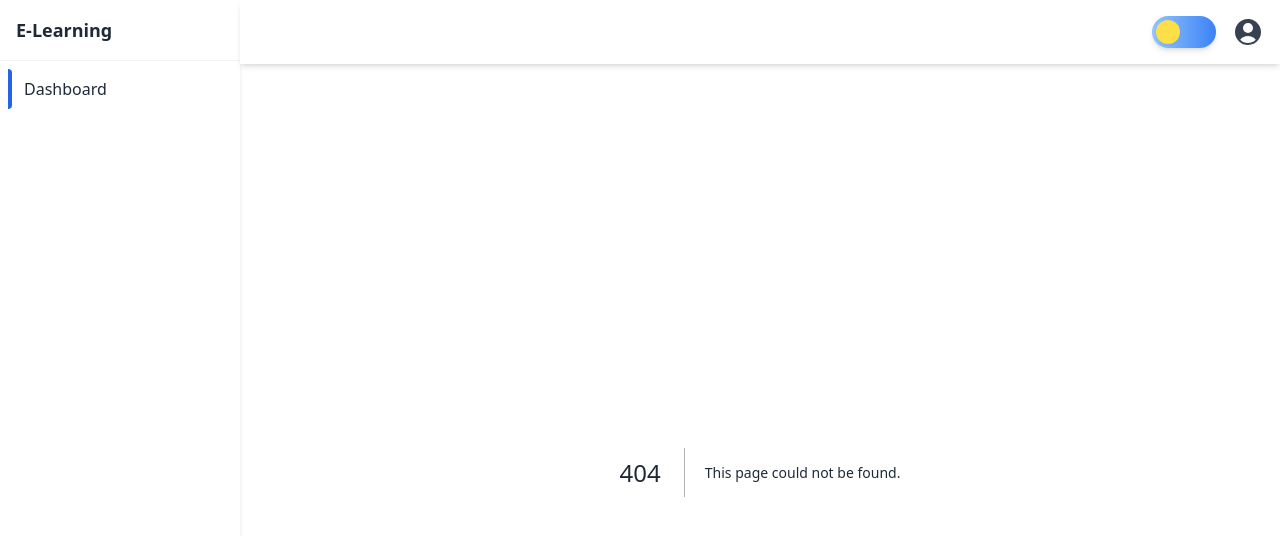
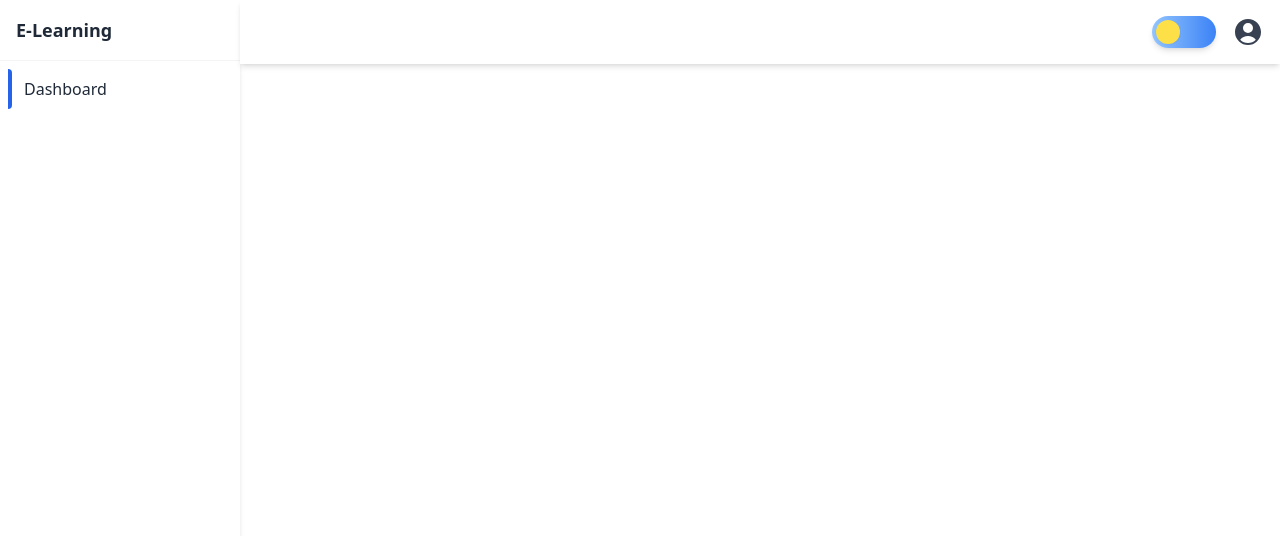
Before and after one commit to venkat-ui-dev/e-learning-dashboard, a Next.js app: page / in a window 1280 px wide. Before the commit this address had no page. Shown: the top 536 px of the page. Built offline with nearby package versions, Linux system fonts and the light colour scheme.

Commit message:
Updated Code

```diff
--- a/src/app/dashboard/layout.tsx
+++ /dev/null
@@ -1,16 +0,0 @@
-export const metadata = {
-  title: 'Next.js',
-  description: 'Generated by Next.js',
-}
-
-export default function RootLayout({
-  children,
-}: {
-  children: React.ReactNode
-}) {
-  return (
-    <html lang="en">
-      <body>{children}</body>
-    </html>
-  )
-}
--- a/src/app/layout.tsx
+++ b/src/app/layout.tsx
@@ -10,11 +10,11 @@ import { useState, useEffect } from "react";
 import { ToastContainer } from "react-toastify";
 
 export default function RootLayout({ children }: { children: React.ReactNode }) {
-  const [theme, setTheme] = useState<string>("light");
+  const [theme, setTheme] = useState<string | null>(null);
 
   useEffect(() => {
     const savedTheme = localStorage.getItem("theme") || "light";
-    setTheme(savedTheme);
+    setTheme(savedTheme); // Initialize theme once on mount.
     document.documentElement.classList.add(savedTheme);
   }, []);
 
@@ -38,24 +38,18 @@ export default function RootLayout({ children }: { children: React.ReactNode })
         <Provider store={store}>
           <div className="flex flex-col h-screen md:flex-row">
             <ToastContainer position="top-right" autoClose={5000} aria-live="assertive" />
-            {/* Sidebar */}
             <Sidebar
               theme={theme}
               className="w-full md:w-60 md:h-full md:static fixed h-full z-50 transition-transform duration-300"
               aria-label="Main navigation sidebar"
             />
-
-            {/* Main Content */}
             <div className="flex flex-col flex-1">
-              {/* Header */}
               <Header
                 onThemeChange={handleThemeChange}
                 theme={theme}
                 className="sticky top-0 z-10"
                 aria-label="Page header with theme toggle"
               />
-
-              {/* Center Content */}
               <main
                 className={`flex-1 p-2 transition-colors duration-300 overflow-y-auto ${theme === "dark" ? "bg-gray-800 text-gray-200" : "bg-white text-gray-800"
                   }`}
--- /dev/null
+++ b/src/app/page.tsx
@@ -0,0 +1,9 @@
+export default function RootLayout({ children }: { children: React.ReactNode }) {
+    return (
+        <html lang="en">
+            <body>
+                {children}
+            </body>
+        </html>
+    );
+}
```
Also changed, not shown: 1 other file (tests, documents, lock files or other folders).
